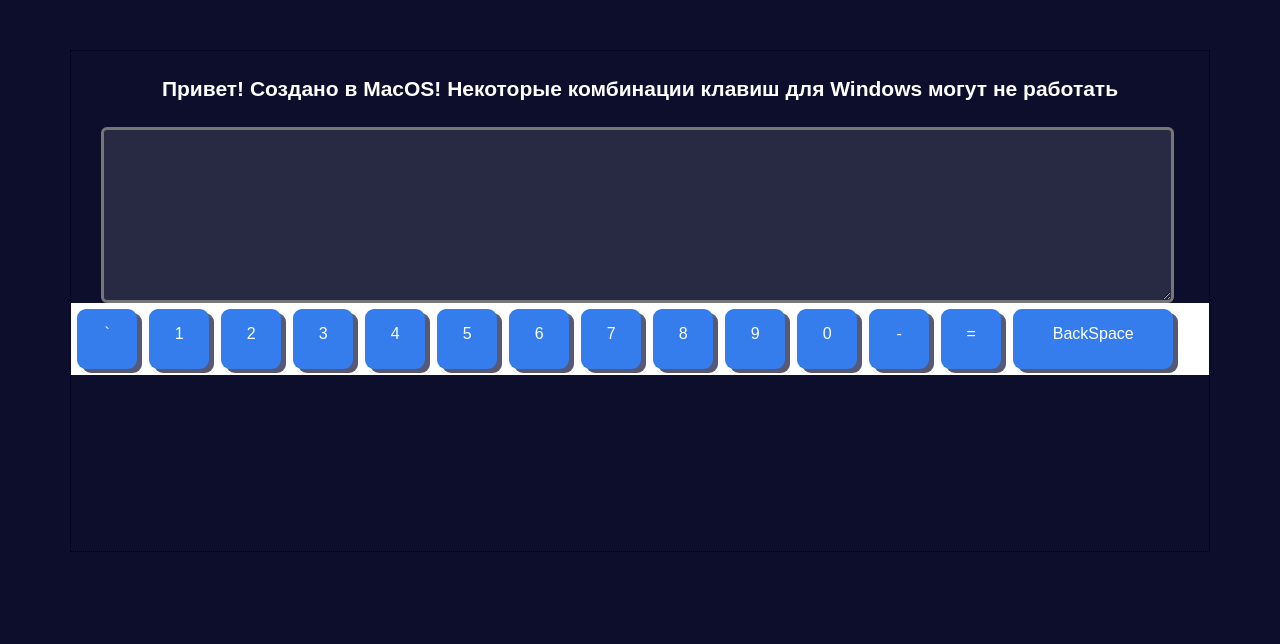
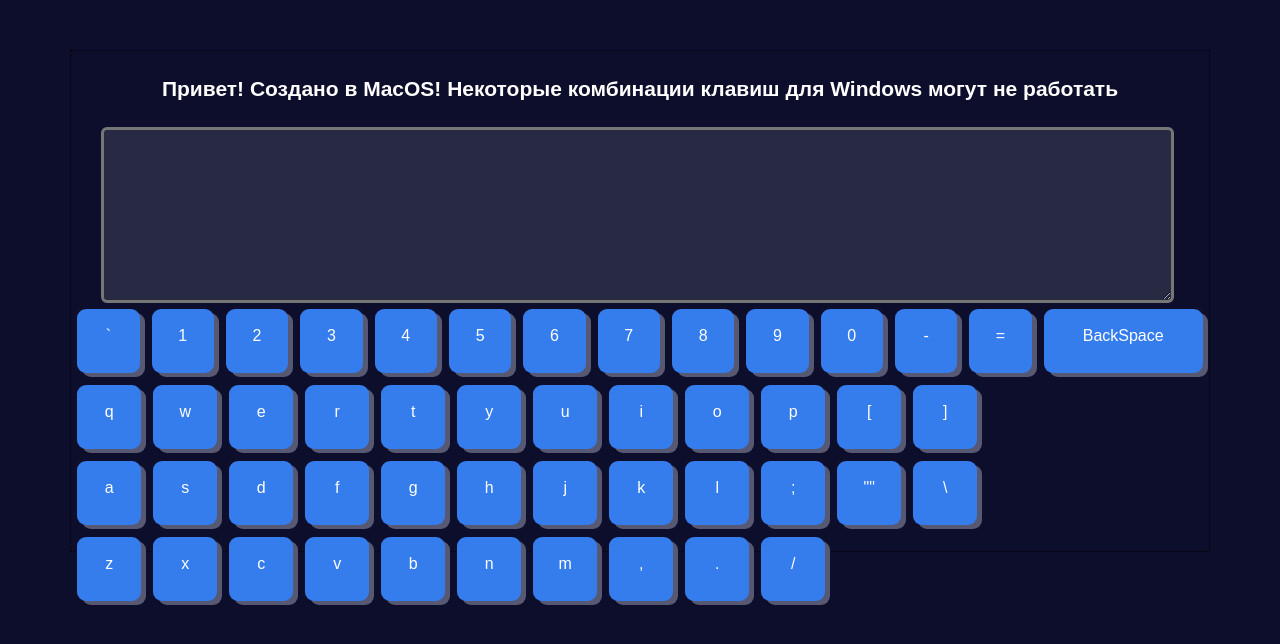
Before and after one commit to adelinyshka/virtual-keyboard, a plain HTML site: page index.html in a window 1280 px wide. Drawn offline with Linux system fonts and the light colour scheme.

Commit message:
feat: add 4 rows with buttons with letters

```diff
--- a/script.js
+++ b/script.js
@@ -38,35 +38,96 @@ let keyboardButtons = document.createElement('div');
 keyboardButtons.classList.add('wrapper-buttons');
 imDiv.appendChild(keyboardButtons);
 
-// let keyQ = document.createElement('div');
-// keyQ.classList.add('k-key')
-// keyQ.textContent = 'q';
-// keyboardButtons.appendChild(keyQ);
 
-
-const keyRow1 = ['`','1','2','3','4','5','6','7','8','9','0','-','=',];
+const keysRow1 = ['`','1','2','3','4','5','6','7','8','9','0','-','=',];
 
 const keysRow2 = ['q','w','e','r','t','y','u','i','o','p','[',']',];
 
-//создан первый ряд для кнопочек
+const keysRow3 = ['a','s','d','f','g','h','j','k','l',';','""',' \\ ',];
+
+const keysRow4 = ['z','x','c','v','b','n','m', ',' , '.' , '/'];
+
+// const keysRow5 = ['Space'];
+
+//созданы ряды для кнопочек
 let row1 = document.createElement('div');
 row1.classList.add('row');
 keyboardButtons.appendChild(row1);
 
-// document.querySelector('row').append();
+let row2 = document.createElement('div');
+row2.classList.add('row');
+keyboardButtons.appendChild(row2);
+
+let row3 = document.createElement('div');
+row3.classList.add('row');
+keyboardButtons.appendChild(row3);
+
+let row4 = document.createElement('div');
+row4.classList.add('row');
+keyboardButtons.appendChild(row4);
+
+// let row5 = document.createElement('div');
+// row2.classList.add('row');
+// keyboardButtons.appendChild(row5);
+
+
 
 
 //добавляем кнопки в 1 ряд
 function init() {
 			let out = '';
-			for(let i=0; i<keyRow1.length; i++) {
-
-					out += '<div class = "k-key"> ' + keyRow1[i] + ' </div>'
+			for(let i=0; i<keysRow1.length; i++) {
+					out += '<div class = "k-key"> ' + keysRow1[i] + ' </div>'
 				}
-			document.querySelector('.row').innerHTML = out;
+		row1.innerHTML = out;
 		};
 
 		init();
+
+function init2() {
+	let out2 = '';
+	for(let i=0; i<keysRow2.length; i++) {
+
+		out2 += '<div class = "k-key"> ' + keysRow2[i] + ' </div>'
+	}
+	row2.innerHTML = out2;
+};
+
+init2();
+
+function init3() {
+	let out3 = '';
+	for(let i=0; i<keysRow3.length; i++) {
+
+		out3 += '<div class = "k-key"> ' + keysRow3[i] + ' </div>'
+	}
+	row3.innerHTML = out3;
+};
+
+init3();
+
+
+function init4() {
+	let out4 = '';
+	for(let i=0; i<keysRow4.length; i++) {
+
+		out4 += '<div class = "k-key"> ' + keysRow4[i] + ' </div>'
+	}
+	row4.innerHTML = out4;
+};
+
+init4();
+
+// function init5() {
+// 	let out5 = '';
+// 	for(let i=0; i<keysRow5.length; i++) {
+//
+// 		out5 += '<div class = "k-key"> ' + keysRow5[i] + ' </div>'
+// 	}
+// 	row5.innerHTML = out5;
+// };
+//
+// init5();
 
 //добавляем в поле вывода по клику на вирт клаве
 
@@ -86,23 +147,7 @@ toTextarea();
 
 
 
-//добавила анимацию по клику на кнопочку
-// function letsAnimateButtons() {
-// 	document.querySelectorAll('.k-key').forEach(function (element) {
-// 		element.onclick = function (event) {
-//
-// 			document.querySelectorAll('.k-key').forEach(function (element) {
-// 				element.classList.remove('active-letter');
-// 			});
-//
-// 			this.classList.add('active-letter');
-// 			this.classList.remove('active-letter');
-//
-// 		}
-// 	});
-// }
 
-// letsAnimateButtons();
 
 // добавить backSpace
 let backSpace = document.createElement('div');
@@ -122,6 +167,11 @@ backSpace.addEventListener('click', function () {
 	}
 	textarea.value = backspasedStirng;
 });
+
+
+
+
+//второй ряд кнопок
 
 
 
--- a/styles.css
+++ b/styles.css
@@ -79,18 +79,21 @@ body{
 	float: left;
 	box-shadow: 5px 4px 0px #575871;
 	border-radius: 9px;
-
+	border: 2px solid transparent;
 }
 
 .k-key:active {
 	background: #003F91;
-	animation: shadow 0.5s alternate;
+	animation: shadow 0.2s alternate;
 }
 
 @keyframes shadow {
-	from {box-shadow: 5px 4px 0px #575871;}
-	50% {box-shadow: 2px 2px 0px #575871;}
-	to {box-shadow: 0px 0px 0px #575871;}
+	from {box-shadow: 5px 4px 0px #575871;
+		border: 2px solid transparent;}
+	50% {box-shadow: 2px 2px 0px #575871;
+		border: 2px solid rgba(87, 88, 113, 0.61);}
+	to {box-shadow: 0px 0px 0px #575871;
+		border: 2px solid #575871;}
 }
 
 .active-letter {
@@ -114,9 +117,7 @@ body{
 	padding: 5px;
 	box-shadow: 5px 4px 0px #575871;
 	border-radius: 9px;
-	/*float: left;*/
-	/*display: flex;*/
-	/*align-self: center;*/
+
 }
 
 .clear-fix {
@@ -127,7 +128,6 @@ body{
 .wrapper-buttons {
 	width: 100%;
 	height: fit-content;
-	background: white;
 }
 
 .row {
```
